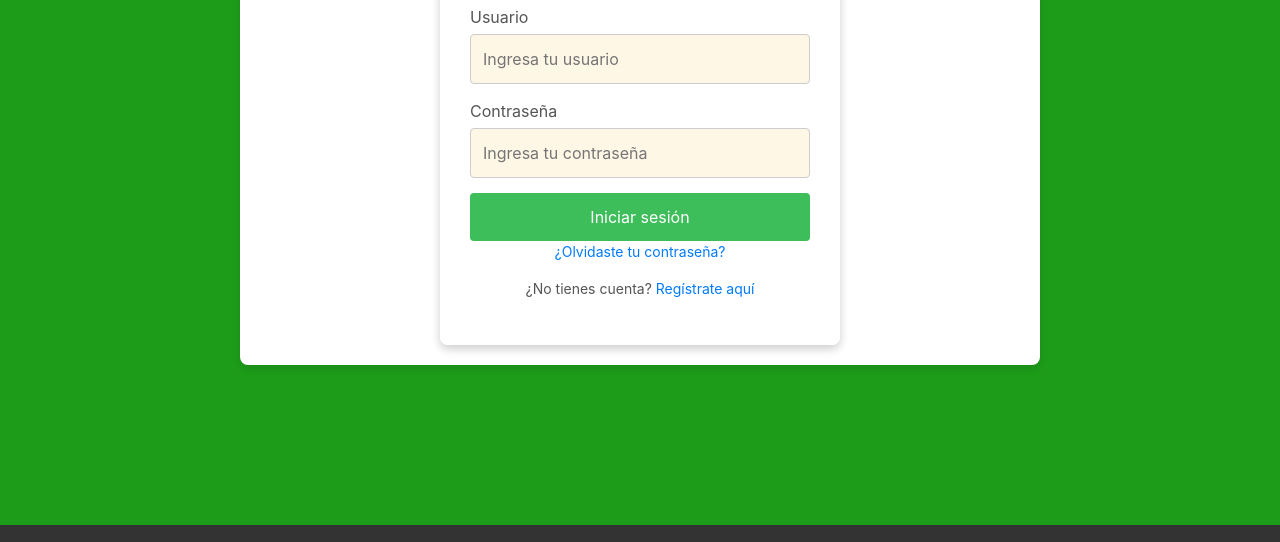
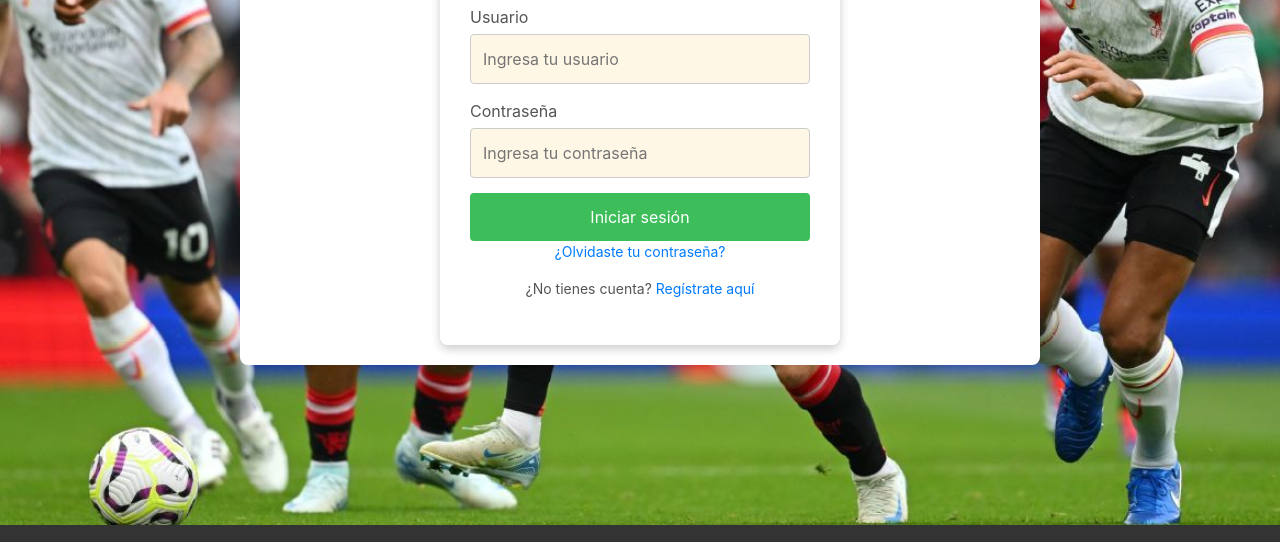
Before and after one commit to AndyAffre/proyectoCH-64700, a website: page index.html in a window 1280 px wide. Shown: the part 220-762 px from the top of the page. Drawn offline with nearby package versions, Linux system fonts and the light colour scheme; files whose address does not match are found by name.

Commit message:
ultimos retoques

```diff
--- a/sass/style-pages/_iniciar.scss
+++ b/sass/style-pages/_iniciar.scss
@@ -8,7 +8,6 @@ body {
     padding: 0;
     width: 100%;
     height: 100%;
-    background-image: url('images/garnacho.jpeg'); /* Cambia 'images/fondo.jpg' por la ruta de tu imagen */
     background-size: cover; /* Hace que la imagen cubra toda la pantalla */
     background-position: center; /* Centra la imagen */
     background-repeat: no-repeat; /* Evita que la imagen se repita */
```
